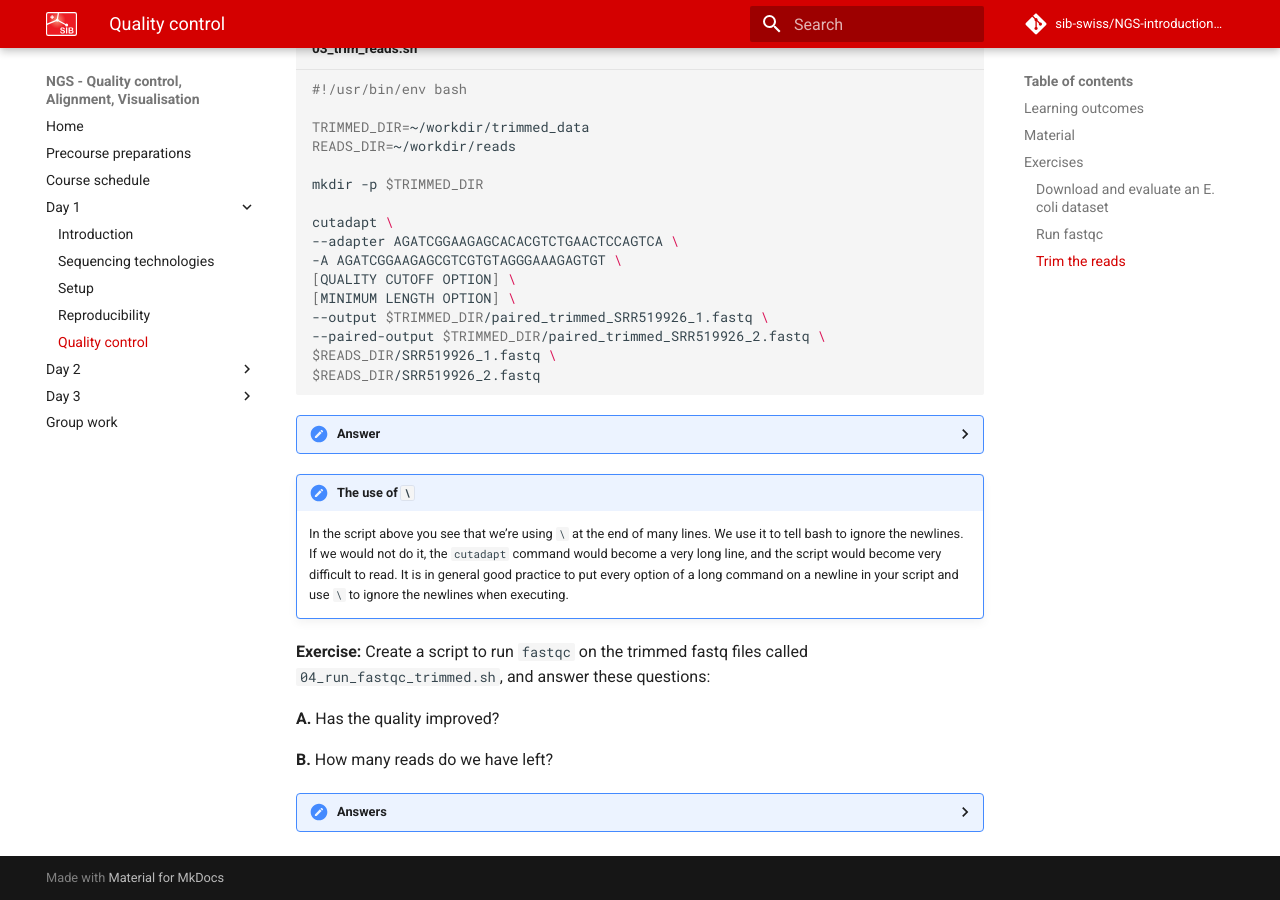
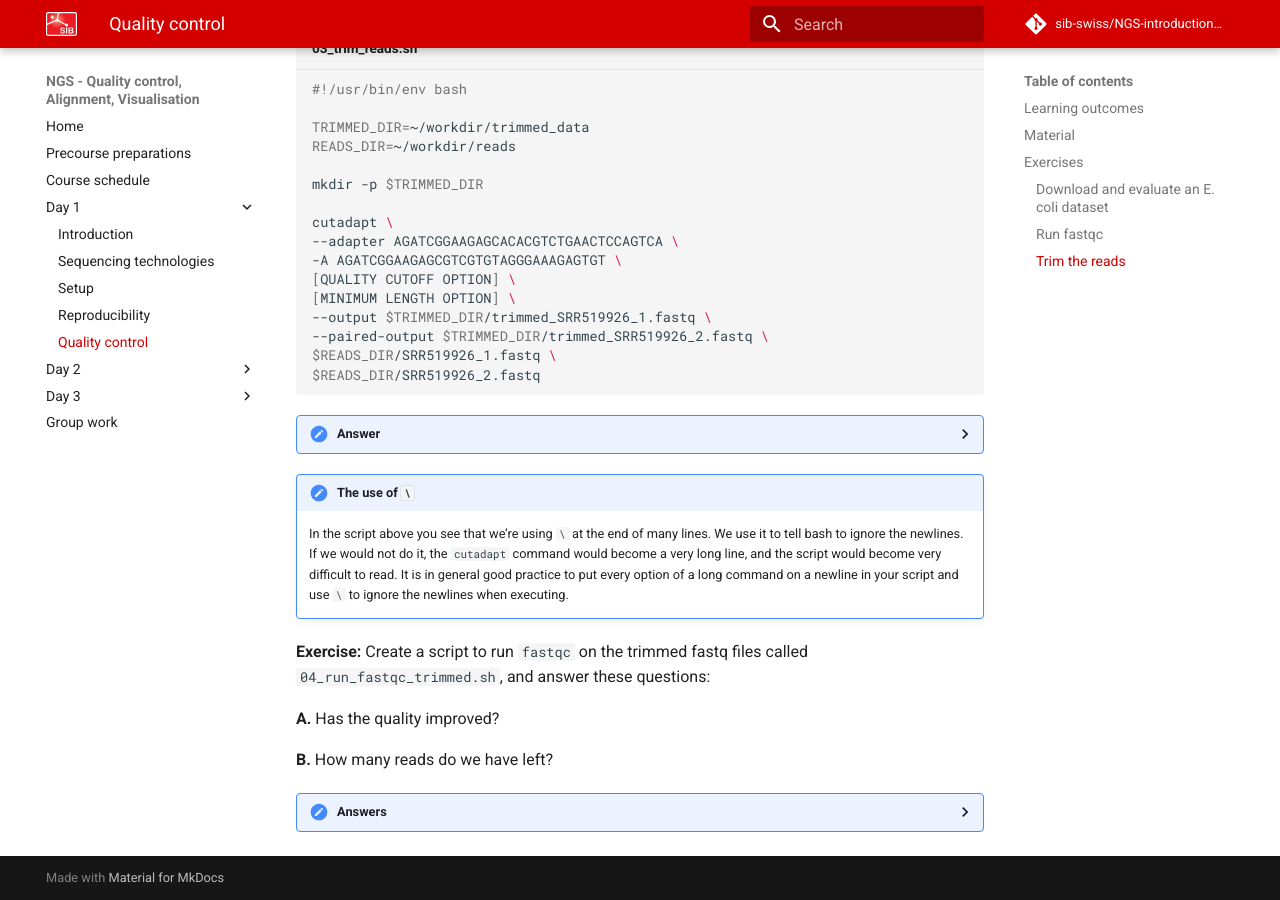
Before and after one commit to sib-swiss/NGS-introduction-training, an MkDocs documentation site: the page built from docs/day1/quality_control.md, in a window 1280 px wide and 900 px high, scrolled down 3478 px. Built offline with MkDocs 1.6.1 and Material for MkDocs 9.7.7, drawn with Linux system fonts in a browser that asks for light colours; comment, search, counter and statistics services are not loaded; the version menu is left out.

Commit message:
changes paired_trimmed to trimmed

````diff
--- a/docs/day1/quality_control.md
+++ b/docs/day1/quality_control.md
@@ -140,8 +140,8 @@ cutadapt \
 -A AGATCGGAAGAGCGTCGTGTAGGGAAAGAGTGT \
 [QUALITY CUTOFF OPTION] \
 [MINIMUM LENGTH OPTION] \
---output $TRIMMED_DIR/paired_trimmed_SRR519926_1.fastq \
---paired-output $TRIMMED_DIR/paired_trimmed_SRR519926_2.fastq \
+--output $TRIMMED_DIR/trimmed_SRR519926_1.fastq \
+--paired-output $TRIMMED_DIR/trimmed_SRR519926_2.fastq \
 $READS_DIR/SRR519926_1.fastq \
 $READS_DIR/SRR519926_2.fastq
 ```
@@ -163,8 +163,8 @@ $READS_DIR/SRR519926_2.fastq
     -A AGATCGGAAGAGCGTCGTGTAGGGAAAGAGTGT \
     --quality-cutoff 10,10 \
     --minimum-length 25 \
-    --output $TRIMMED_DIR/paired_trimmed_SRR519926_1.fastq \
-    --paired-output $TRIMMED_DIR/paired_trimmed_SRR519926_2.fastq \
+    --output $TRIMMED_DIR/trimmed_SRR519926_1.fastq \
+    --paired-output $TRIMMED_DIR/trimmed_SRR519926_2.fastq \
     $READS_DIR/SRR519926_1.fastq \
     $READS_DIR/SRR519926_2.fastq
     ```
@@ -186,7 +186,7 @@ $READS_DIR/SRR519926_2.fastq
     #!/usr/bin/env bash
 
     cd ~/workdir/trimmed_data
-    fastqc paired_trimmed*.fastq
+    fastqc trimmed*.fastq
     ```
 
     A. Yes, low quality 3' end, per sequence quality and adapter sequences have improved.
````
Also changed, not shown: docs/day2/read_alignment.md (+2 -2 lines), docs/day2/samtools.md (+4 -4 lines), 6 other files.
